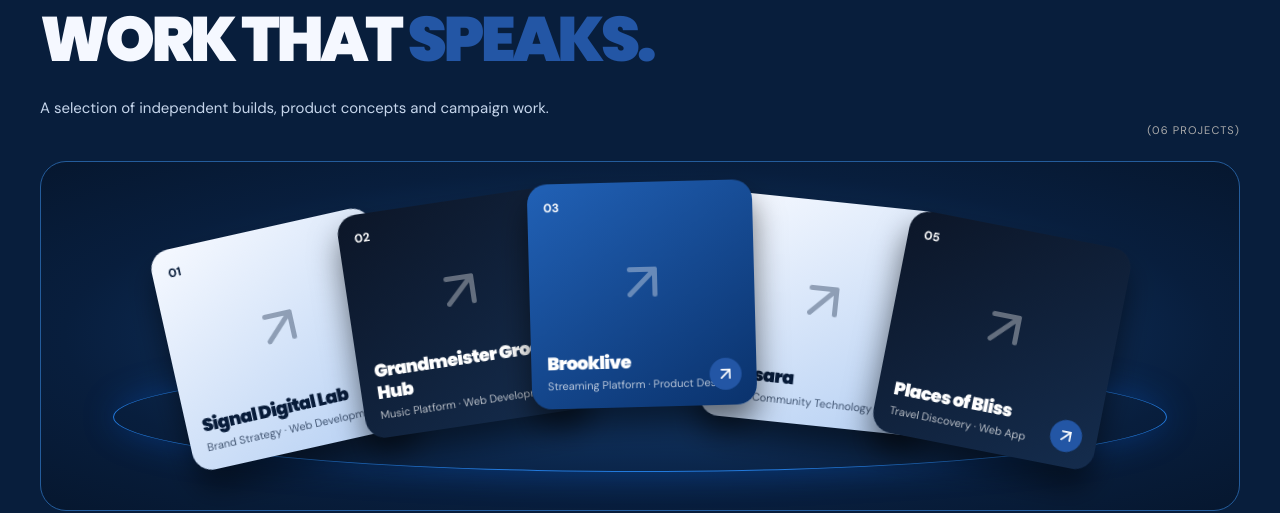
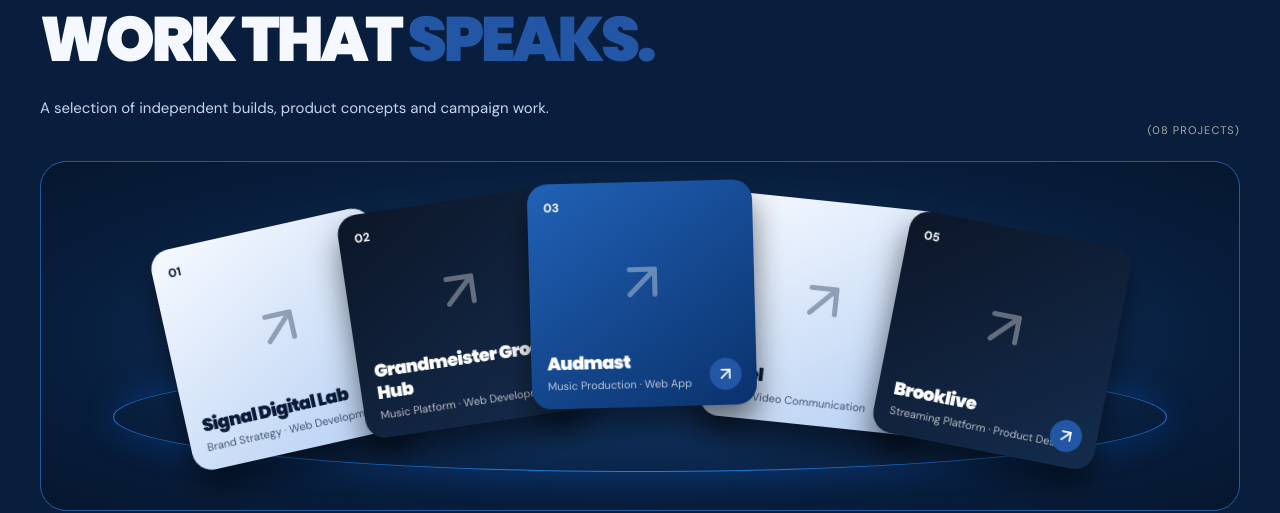
Before and after one commit to munya-meister/Munya.port, a React (Vite) app: page / in a window 1280 px wide. Shown: the part 2700-3213 px from the top of the page. Built offline with nearby package versions, Linux system fonts and the light colour scheme.

Commit message:
Connect uploaded project images and add Audmast and Videl portfolio cards

```diff
--- a/src/data.js
+++ b/src/data.js
@@ -9,8 +9,10 @@ export const profile = {
   github: 'https://github.com/munya-meister',
 };
 export const projects = [
-  {title:'Signal Digital Lab',category:'Brand Strategy · Web Development',desc:'A digital marketing and creative brand focused on helping businesses strengthen their online presence.',url:'https://github.com/munya-meister/Signal-Digital-Lab',image:'/images/signal-digital-lab.jpg'},
-  {title:'Grandmeister Groove Hub',category:'Music Platform · Web Development',desc:'A dedicated music experience exploring artist discovery, listening and direct music downloads.',url:'https://github.com/munya-meister/grandmeister-groove-hub',image:'/images/groove-hub.jpg'},
+  {title:'Signal Digital Lab',category:'Brand Strategy · Web Development',desc:'A digital marketing and creative brand focused on helping businesses strengthen their online presence.',url:'https://github.com/munya-meister/Signal-Digital-Lab',image:'/images/Signal%20Digital%20Lab.png'},
+  {title:'Grandmeister Groove Hub',category:'Music Platform · Web Development',desc:'A dedicated music experience exploring artist discovery, listening and direct music downloads.',url:'https://github.com/munya-meister/grandmeister-groove-hub',image:'/images/Grandmeister%20Groove.png'},
+  {title:'Audmast',category:'Music Production · Web App',desc:'A browser-based music production workspace exploring recording, editing, instruments and audio effects.',url:null,image:'/images/Audmast.png'},
+  {title:'Videl',category:'UX/UI · Video Communication',desc:'A video-focused digital product concept exploring expressive communication and user experience.',url:null,image:'/images/Videl.png'},
   {title:'Brooklive',category:'Streaming Platform · Product Design',desc:'A live-streaming platform concept designed around administrator and approved-broadcaster access.',url:'https://github.com/munya-meister/Brooklive',image:'/images/brooklive.jpg'},
   {title:'Mutsara',category:'UX/UI · Community Technology',desc:'A digital product concept exploring a better way to navigate bank queues.',url:'https://github.com/munya-meister/mutsara',image:'/images/mutsara.jpg'},
   {title:'Places of Bliss',category:'Travel Discovery · Web App',desc:'A discovery experience for exploring venues and places to relax or celebrate in Zimbabwe.',url:null,image:'/images/places-of-bliss.jpg'},
```
